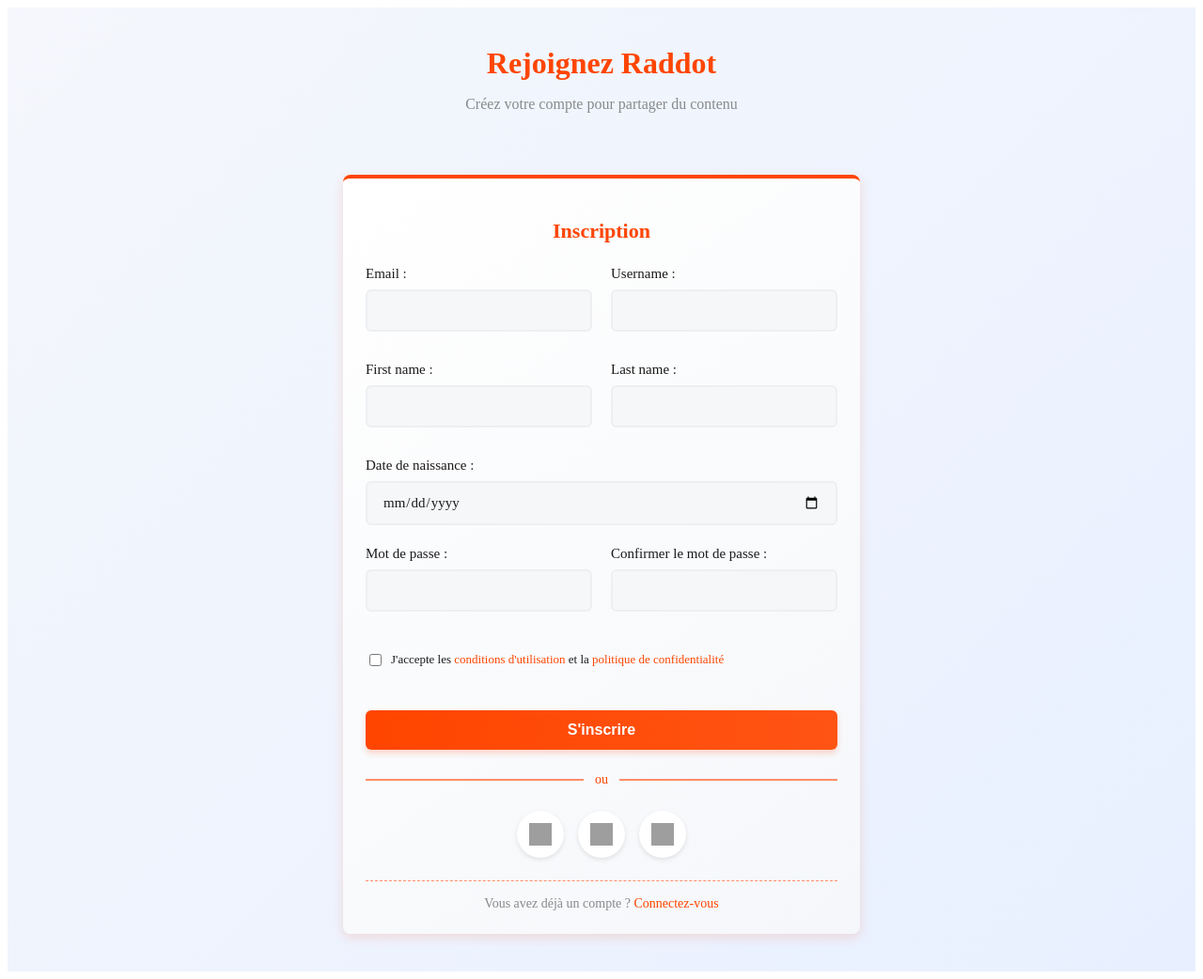
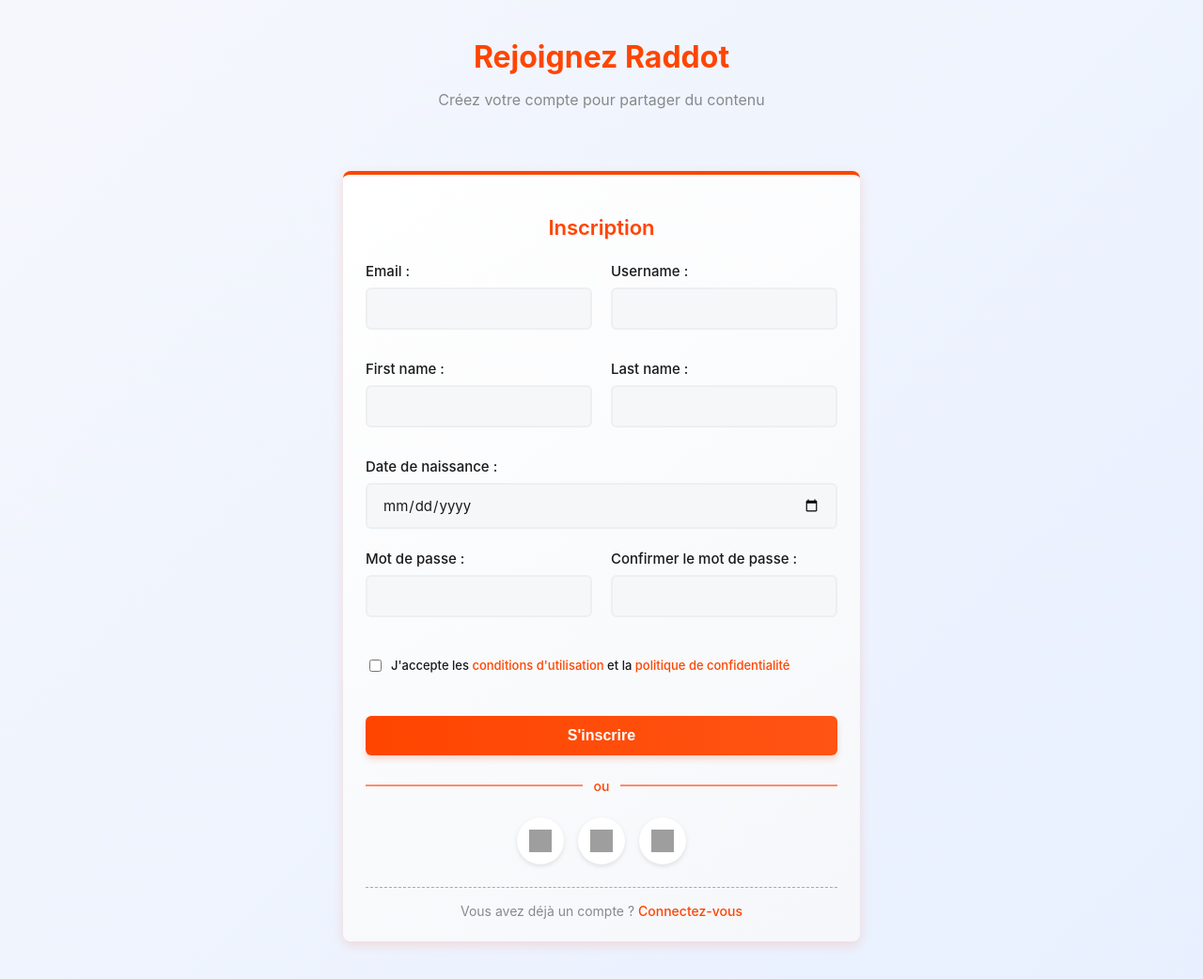
Before and after one commit to quentinLourenco/raddot, a Django app: page /auth/register/ in a window 1280 px wide. Shown: the whole page at 94% size. Run offline with Django 5.2, Linux system fonts and the light colour scheme; grey boxes are pictures that could not be loaded.

Commit message:
fix base style

```diff
--- /dev/null
+++ b/static/base.css
@@ -0,0 +1,11 @@
+* {
+  box-sizing: border-box;
+}
+
+body {
+  font-family: 'Inter', sans-serif;
+  background-color: #f3f4f6;
+  color: #374151;
+  margin: 0;
+  padding: 0;
+}
--- a/templates/base.html
+++ b/templates/base.html
@@ -1,3 +1,4 @@
+{% load static %}
 <!DOCTYPE html>
 <html lang="en">
 <head>
@@ -5,6 +6,7 @@
     <title>Title</title>
 </head>
 <body>
+<link rel="stylesheet" href="{% static 'base.css' %}">
 {% block content %}
 {% endblock %}
 </body>
```
